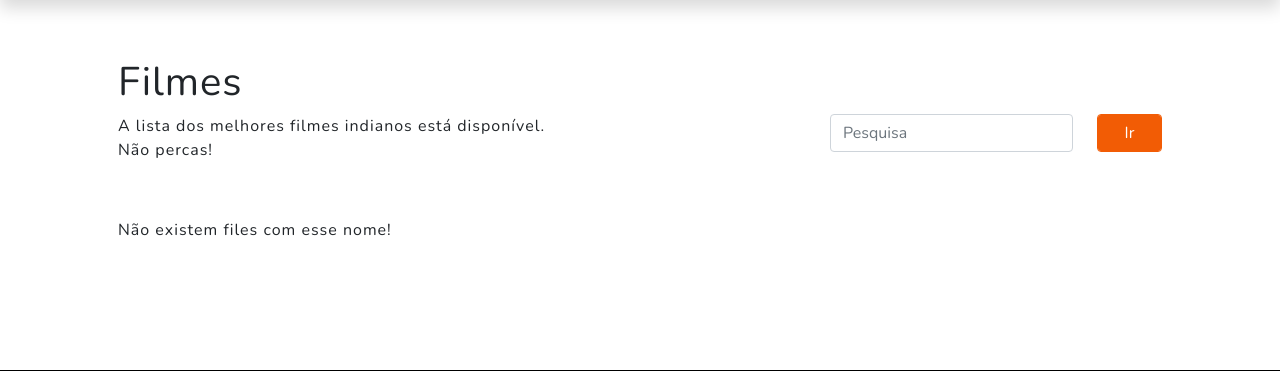
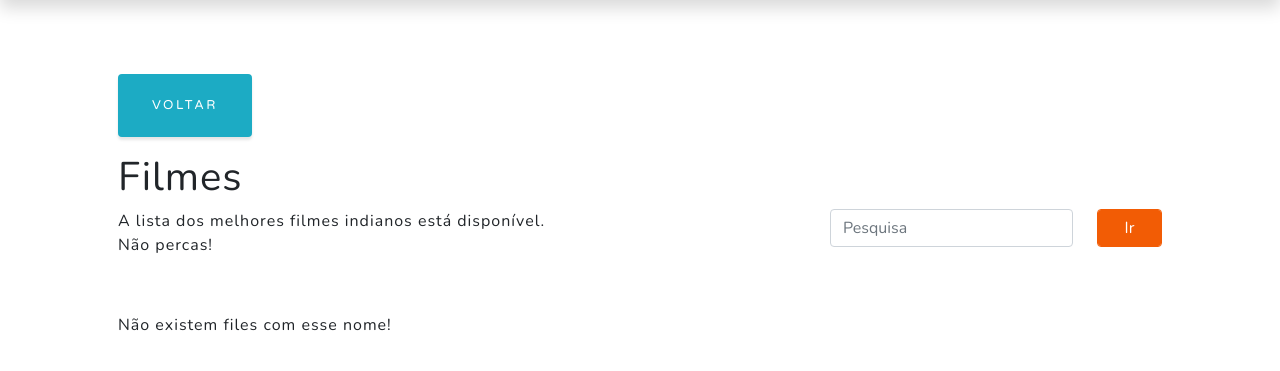
Before and after one commit to anacAraujo/BDTSS, a PHP site: page /filmes_resultados.php in a window 1280 px wide. Shown: the part 88-459 px from the top of the page. Run offline with PHP 8.4, Linux system fonts and the light colour scheme; some libraries are stand-ins or nearby versions.

Commit message:
Delete white space

```diff
--- a/components/cp_intro_filmes.php
+++ b/components/cp_intro_filmes.php
@@ -1,4 +1,7 @@
 <div class="row">
+    <div class="col-2">
+        <a class="btn btn-info my-3" href="index.php">Voltar</a>
+    </div>
     <h1>Filmes</h1>
 
     <div class="col-8">
@@ -10,7 +13,7 @@
     </div>
 
     <!-- Input de pesquisa -->
-    <form class="col-4" action = "#" method = "post">
+    <form class="col-4" action="#" method="post">
         <div class="row">
             <div class="col-9">
                 <input class="form-control" id="pesquisa" name="pesquisa" type="text" placeholder="Pesquisa" aria-label="Pesquisa" />
```
